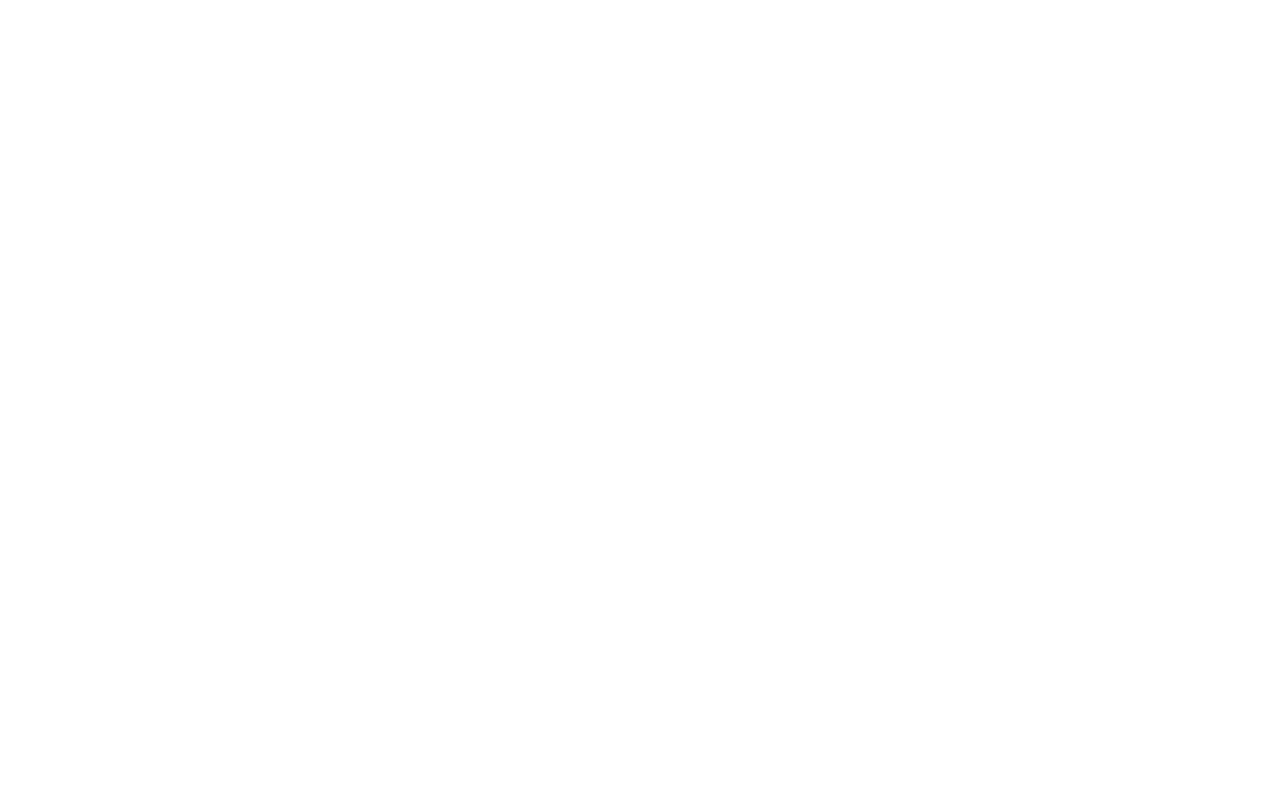
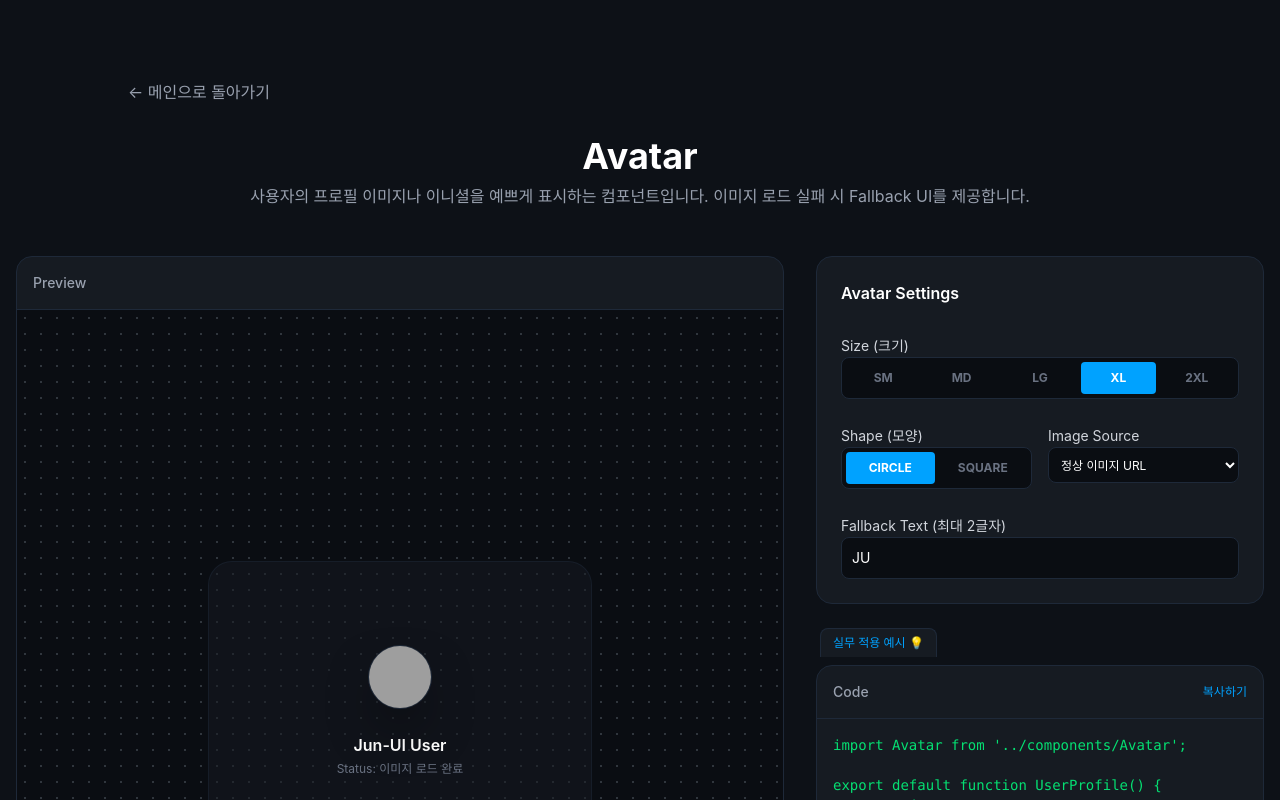
Before and after one commit to bjw9415-oss/jun-UI, a React (Vite) app: page /#/avatar in a window 1280 px wide. Before the commit this address had no page. Shown: the top 800 px of the page. Built offline with nearby package versions, Linux system fonts and the light colour scheme; grey boxes are pictures that could not be loaded.

Commit message:
feat:Creating a Playground Page and Connecting a Router

```diff
--- a/src/App.tsx
+++ b/src/App.tsx
@@ -17,6 +17,7 @@
 import PopoverPage from "./pages/PopoverPage";
 import SkeletonPage from "./pages/SkeletonPage";
 import AlertBadgePage from "./pages/AlertBadgePage";
+import AvatarPage from "./pages/AvatarPage";
 function App() {
   return (
     <ToastProvider position="top-center">
@@ -42,6 +43,7 @@
           <Route path="/popover" element={<PopoverPage />} />
           <Route path="/skeleton" element={<SkeletonPage />} />
           <Route path="/alert-badge" element={<AlertBadgePage />} />
+          <Route path="/avatar" element={<AvatarPage />} />
         </Routes>
       </HashRouter>
     </ToastProvider>
--- /dev/null
+++ b/src/pages/AvatarPage.tsx
@@ -0,0 +1,171 @@
+import { useState, useMemo } from "react";
+import Avatar, {
+  type AvatarSize,
+  type AvatarShape,
+} from "../components/Avatar";
+import PageHeader from "../components/PageHeader";
+import CodeViewer from "../components/CodeViewer";
+
+export default function AvatarPage() {
+  const [size, setSize] = useState<AvatarSize>("xl");
+  const [shape, setShape] = useState<AvatarShape>("circle");
+  // 의도적으로 깨진 링크와 정상 링크를 테스트하기 위한 상태
+  const [imageType, setImageType] = useState<"valid" | "broken" | "none">(
+    "valid",
+  );
+  const [fallback, setFallback] = useState("JU");
+
+  const validSrc =
+    "https://images.unsplash.com/photo-1534528741775-53994a69daeb?auto=format&fit=crop&w=256&q=80";
+  const brokenSrc = "https://this-image-does-not-exist.com/broken.jpg";
+
+  const currentSrc =
+    imageType === "valid"
+      ? validSrc
+      : imageType === "broken"
+        ? brokenSrc
+        : undefined;
+
+  const usageExampleCode = useMemo(() => {
+    return `import Avatar from '../components/Avatar';
+
+export default function UserProfile() {
+  return (
+    <div className="flex items-center gap-4">
+      <Avatar
+        size="${size}"
+        shape="${shape}"
+        src="${imageType === "valid" ? "https://.../profile.jpg" : imageType === "broken" ? "broken_link.jpg" : ""}"
+        fallback="${fallback}"
+      />
+      <div>
+        <h4 className="text-white font-bold">Jun Developer</h4>
+        <p className="text-sm text-gray-400">Frontend Engineer</p>
+      </div>
+    </div>
+  );
+}`;
+  }, [size, shape, imageType, fallback]);
+
+  return (
+    <div className="min-h-screen bg-[#0d1117] flex flex-col items-center py-20 px-4">
+      <PageHeader
+        title="Avatar"
+        description="사용자의 프로필 이미지나 이니셜을 예쁘게 표시하는 컴포넌트입니다. 이미지 로드 실패 시 Fallback UI를 제공합니다."
+      />
+
+      <div className="w-full max-w-7xl flex flex-col lg:flex-row gap-8">
+        {/* 왼쪽: 미리보기(Preview) */}
+        <div className="flex-1 min-w-0 bg-[#161b22] rounded-2xl border border-gray-800 flex flex-col overflow-hidden">
+          <div className="p-4 border-b border-gray-800 text-sm text-gray-400 font-medium">
+            Preview
+          </div>
+          <div className="flex-1 flex flex-col items-center justify-center p-8 sm:p-10 min-h-100 bg-[#0a0d12] bg-[radial-gradient(#30363d_1px,transparent_1px)] bg-size-[16px_16px]">
+            <div className="flex flex-col items-center justify-center p-12 border border-gray-800/50 rounded-3xl bg-[#161b22]/50 w-full max-w-sm mx-auto min-h-75">
+              {/*  실제 아바타 렌더링 영역 */}
+              <Avatar
+                size={size}
+                shape={shape}
+                src={currentSrc}
+                fallback={fallback}
+                className="shadow-2xl shadow-black/50"
+              />
+              <div className="mt-6 text-center space-y-1">
+                <h3 className="text-white font-semibold">Jun-UI User</h3>
+                <p className="text-xs text-gray-500">
+                  Status:{" "}
+                  {imageType === "valid"
+                    ? "이미지 로드 완료"
+                    : imageType === "broken"
+                      ? "이미지 깨짐 (Fallback 표시)"
+                      : "이미지 없음 (Fallback 표시)"}
+                </p>
+              </div>
+            </div>
+          </div>
+        </div>
+
+        {/* 오른쪽: 조종판(Controls) */}
+        <div className="w-full lg:w-md shrink-0 flex flex-col gap-6">
+          <div className="bg-[#161b22] p-6 rounded-2xl border border-gray-800 flex flex-col gap-6">
+            <h3 className="text-white font-semibold mb-1">Avatar Settings</h3>
+
+            {/* 크기 설정 */}
+            <div className="space-y-3">
+              <label className="text-sm text-gray-300">Size (크기)</label>
+              <div className="grid grid-cols-5 gap-1 bg-[#0a0d12] p-1 rounded-lg border border-gray-800">
+                {(["sm", "md", "lg", "xl", "2xl"] as const).map((s) => (
+                  <button
+                    key={s}
+                    onClick={() => setSize(s)}
+                    className={`text-xs uppercase font-bold py-2 rounded transition-colors ${size === s ? "bg-[#00a2ff] text-white" : "text-gray-500 hover:text-gray-300"}`}
+                  >
+                    {s}
+                  </button>
+                ))}
+              </div>
+            </div>
+
+            <div className="grid grid-cols-2 gap-4">
+              {/* 모양 설정 */}
+              <div className="space-y-3">
+                <label className="text-sm text-gray-300">Shape (모양)</label>
+                <div className="grid grid-cols-2 gap-1 bg-[#0a0d12] p-1 rounded-lg border border-gray-800">
+                  {(["circle", "square"] as const).map((s) => (
+                    <button
+                      key={s}
+                      onClick={() => setShape(s)}
+                      className={`text-xs uppercase font-bold py-2 rounded transition-colors ${shape === s ? "bg-[#00a2ff] text-white" : "text-gray-500 hover:text-gray-300"}`}
+                    >
+                      {s}
+                    </button>
+                  ))}
+                </div>
+              </div>
+
+              {/* 이미지 상태 설정 */}
+              <div className="space-y-3">
+                <label className="text-sm text-gray-300">Image Source</label>
+                <select
+                  value={imageType}
+                  onChange={(e) =>
+                    setImageType(e.target.value as "valid" | "broken" | "none")
+                  }
+                  className="w-full h-9 bg-[#0a0d12] border border-gray-800 rounded-lg px-2 text-xs text-white focus:border-[#00a2ff] outline-none"
+                >
+                  <option value="valid">정상 이미지 URL</option>
+                  <option value="broken">깨진 이미지 URL</option>
+                  <option value="none">URL 없음 (비우기)</option>
+                </select>
+              </div>
+            </div>
+
+            {/* Fallback 텍스트 설정 */}
+            <div className="space-y-3">
+              <label className="text-sm text-gray-300">
+                Fallback Text (최대 2글자)
+              </label>
+              <input
+                type="text"
+                maxLength={2}
+                value={fallback}
+                onChange={(e) => setFallback(e.target.value.toUpperCase())}
+                className="w-full bg-[#0a0d12] border border-gray-800 rounded-lg p-2.5 text-sm text-white focus:border-[#00a2ff] outline-none transition-colors"
+                placeholder="ex) JU"
+              />
+            </div>
+          </div>
+
+          <div className="flex flex-col gap-2">
+            <div className="flex gap-2 px-1">
+              <button className="text-xs font-medium px-3 py-1.5 rounded-t-lg transition-colors bg-[#161b22] text-[#00a2ff] border-t border-x border-gray-800">
+                실무 적용 예시 💡
+              </button>
+            </div>
+            <CodeViewer code={usageExampleCode} />
+          </div>
+        </div>
+      </div>
+    </div>
+  );
+}
--- a/src/pages/Home.tsx
+++ b/src/pages/Home.tsx
@@ -17,6 +17,7 @@
   LayoutTemplate,
   Loader,
   AlertTriangle,
+  UserCircle,
 } from "lucide-react";
 
 interface ComponentItem {
@@ -148,6 +149,19 @@
       },
     ],
   },
+  {
+    title: " Data Display (데이터 표시)",
+    description:
+      "데이터를 읽기 쉽고 직관적인 형태로 변환하여 보여주는 컴포넌트들입니다.",
+    items: [
+      {
+        name: "Avatar",
+        path: "/avatar",
+        icon: UserCircle,
+        desc: "사용자 프로필 이미지나 깨짐 방지(Fallback) 이니셜",
+      },
+    ],
+  },
 ];
 
 export default function Home() {
```
